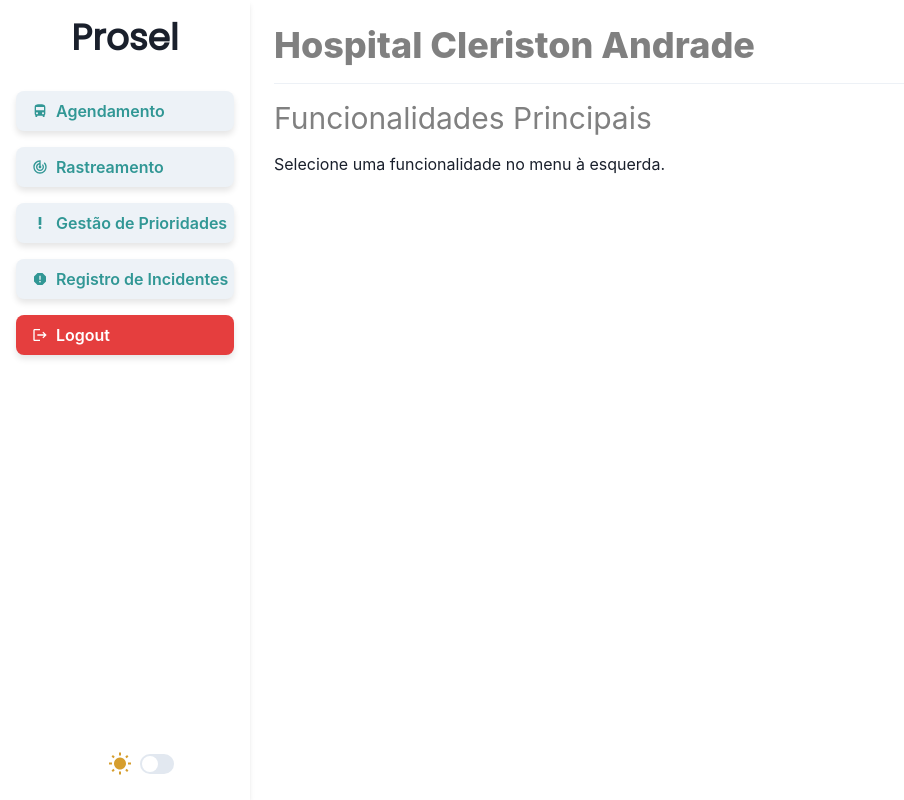
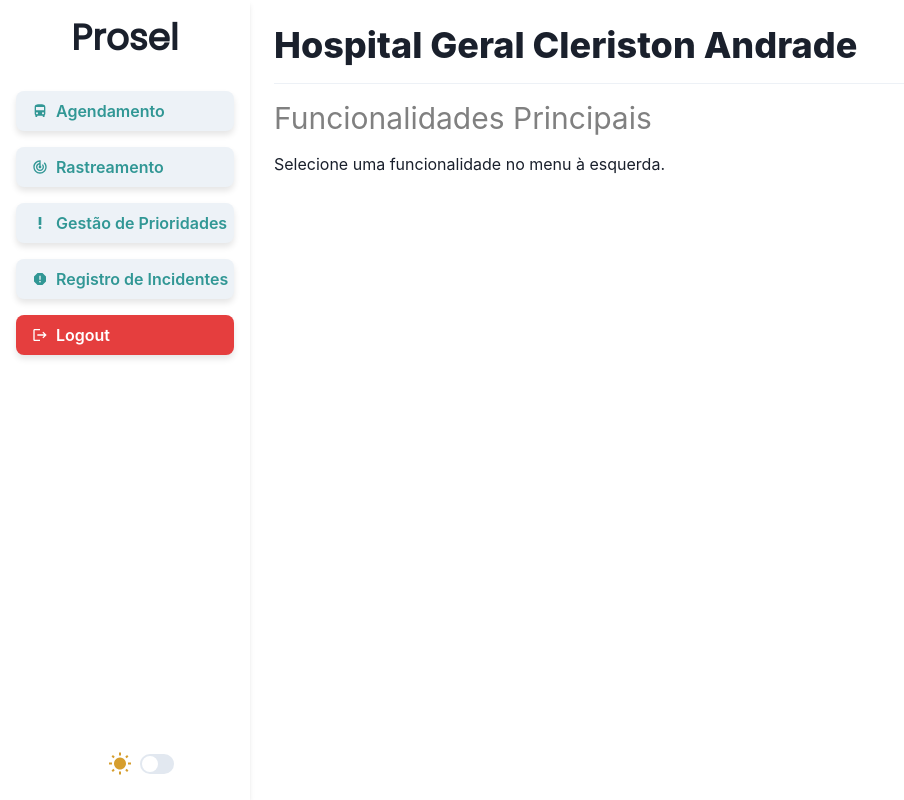
Before and after one commit to joabe-nascimento/client-hospital-system, a React (Vite) app: page /dashboard in a window 1280 px wide. Shown: the whole page, without its empty margins (0-904 px from the left). Built offline with nearby package versions, Linux system fonts and the light colour scheme; sample sign-in values are in the browser's storage.

Commit message:
Update index.jsx

```diff
--- a/src/pages/Dashboard/index.jsx
+++ b/src/pages/Dashboard/index.jsx
@@ -146,9 +146,9 @@ const Dashboard = () => {
         animate={{ opacity: 1 }}
         transition={{ duration: 0.5 }}
       >
-        <Flex justify="space-between" align="center" color="GrayText">
+        <Flex justify="space-between" align="center" color="WhiteText">
           <Heading as="h1" size="xl" mb={4} fontWeight="800">
-            Hospital Cleriston Andrade
+            Hospital Geral Cleriston Andrade
           </Heading>
         </Flex>
         <Divider mb={4} />
```
